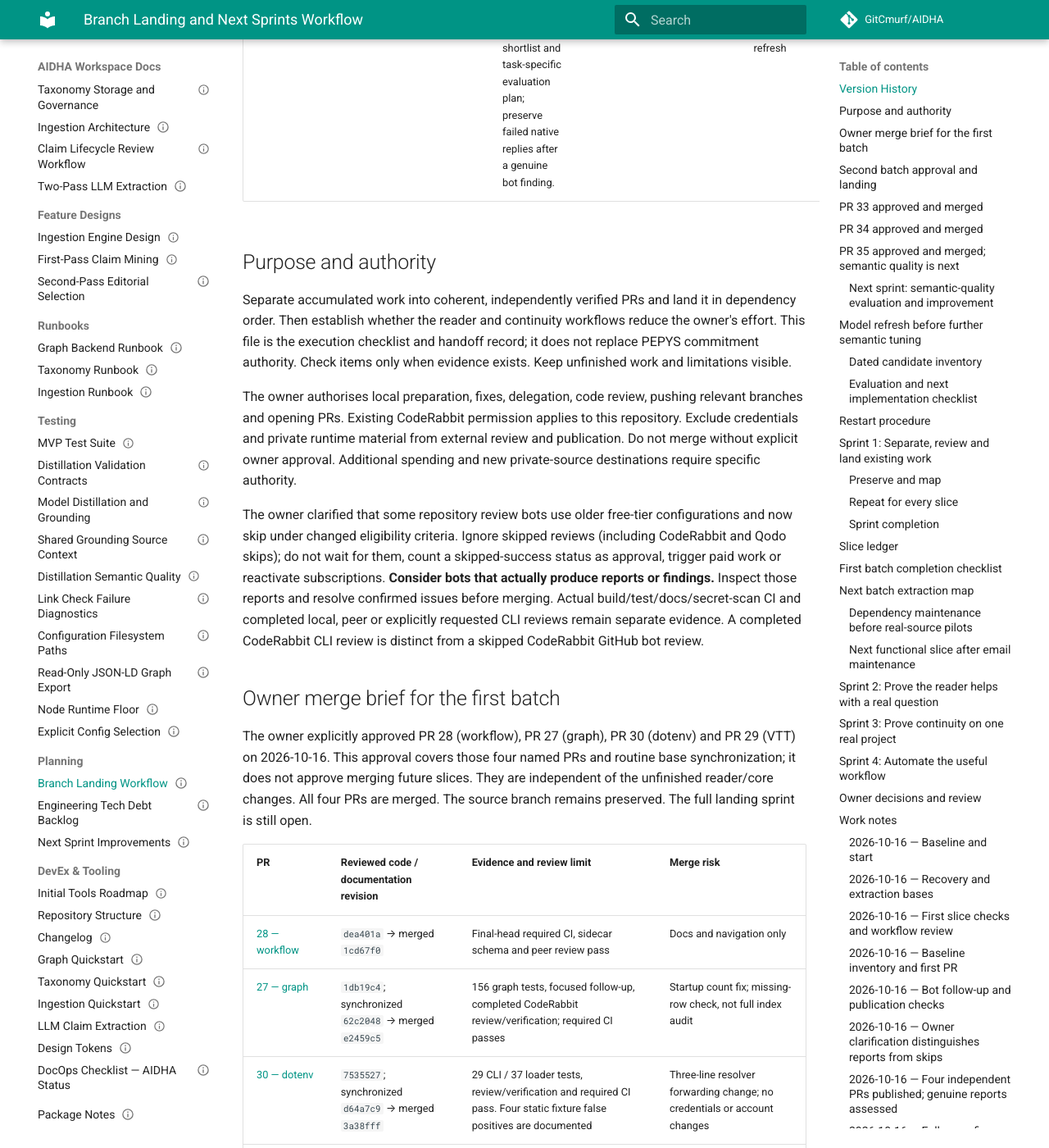
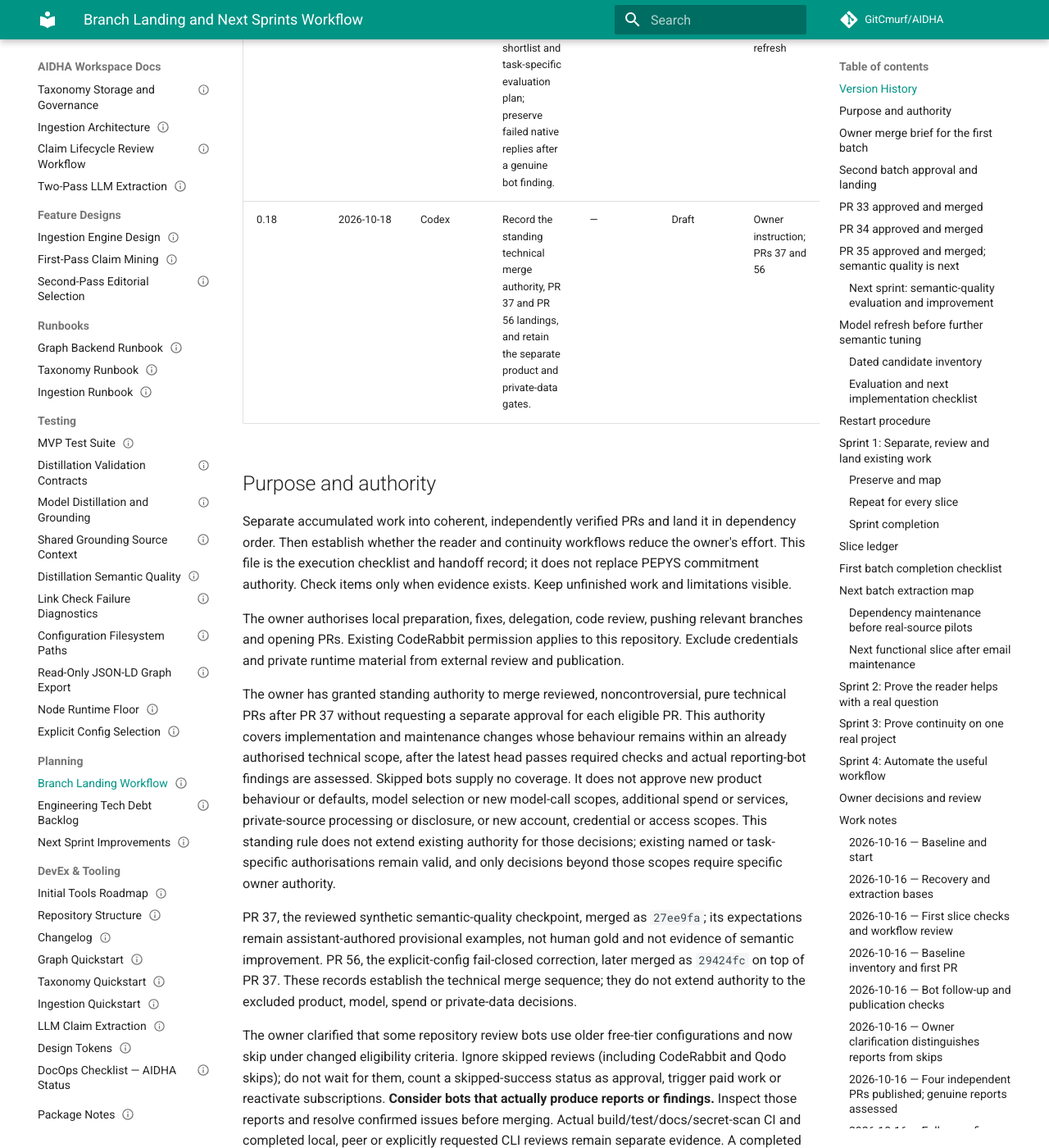
Before and after one commit to GitCmurf/AIDHA, an MkDocs documentation site: the page built from docs/05-planning/plan-015-branch-landing-workflow.md, in a window 1280 px wide and 1400 px high, scrolled down 3937 px. Shown: the whole window at 82% size. Built offline with MkDocs 1.6.1 and Material for MkDocs 9.7.7, drawn with Linux system fonts in a browser that asks for light colours; comment, search, counter and statistics services are not loaded; the version menu is left out; some of the changed text lies outside the part shown.

Commit message:
docs(workflow): record standing technical merge authority

```diff
--- a/docs/01-indices/catalog.json
+++ b/docs/01-indices/catalog.json
@@ -704,8 +704,8 @@
       "document_id": "AIDHA-PLAN-015",
       "owner": "Engineering",
       "status": "Draft",
-      "version": "0.17",
-      "last_updated": "2026-10-17",
+      "version": "0.18",
+      "last_updated": "2026-10-18",
       "title": "Branch Landing and Next Sprints Workflow",
       "type": "PLAN",
       "docops_version": "2.0",
--- a/docs/05-planning/plan-015-branch-landing-workflow.md
+++ b/docs/05-planning/plan-015-branch-landing-workflow.md
@@ -2,8 +2,8 @@
 document_id: AIDHA-PLAN-015
 owner: Engineering
 status: Draft
-version: '0.17'
-last_updated: 2026-10-17
+version: '0.18'
+last_updated: 2026-10-18
 title: Branch Landing and Next Sprints Workflow
 type: PLAN
 docops_version: '2.0'
@@ -14,8 +14,8 @@
 > **Document ID:** AIDHA-PLAN-015
 > **Owner:** Engineering
 > **Status:** Draft
-> **Version:** 0.17
-> **Last Updated:** 2026-10-17
+> **Version:** 0.18
+> **Last Updated:** 2026-10-18
 > **Type:** PLAN
 
 # Branch Landing and Next Sprints Workflow
@@ -41,6 +41,7 @@
 | 0.15 | 2026-10-17 | Codex | Record PR 35 approval, merge-gate sequencing error, corrective slice and semantic-quality priority. | CMF | Draft | PR 35 |
 | 0.16 | 2026-10-17 | Codex | Record the reviewed context correction, semantic checkpoint and explicit hold on unstable experiments. | — | Draft | AIDHA-TESTING-059 |
 | 0.17 | 2026-10-17 | Codex | Refresh the decision-model shortlist and task-specific evaluation plan; preserve failed native replies after a genuine bot finding. | — | Draft | PR 37; owner model refresh |
+| 0.18 | 2026-10-18 | Codex | Record the standing technical merge authority, PR 37 and PR 56 landings, and retain the separate product and private-data gates. | — | Draft | Owner instruction; PRs 37 and 56 |
 
 ## Purpose and authority
 
@@ -51,8 +52,23 @@
 
 The owner authorises local preparation, fixes, delegation, code review, pushing relevant branches
 and opening PRs. Existing CodeRabbit permission applies to this repository. Exclude credentials
-and private runtime material from external review and publication. Do not merge without explicit
-owner approval. Additional spending and new private-source destinations require specific authority.
+and private runtime material from external review and publication.
+
+The owner has granted standing authority to merge reviewed, noncontroversial, pure technical PRs
+after PR 37 without requesting a separate approval for each eligible PR. This authority covers
+implementation and maintenance changes whose behaviour remains within an already authorised
+technical scope, after the latest head passes required checks and actual reporting-bot findings
+are assessed. Skipped bots supply no coverage. It does not approve new product behaviour or defaults,
+model selection or new model-call scopes, additional spend or services, private-source processing
+or disclosure, or new account, credential or access scopes. This standing rule does not extend
+existing authority for those decisions; existing named or task-specific authorisations remain
+valid, and only decisions beyond those scopes require specific owner authority.
+
+PR 37, the reviewed synthetic semantic-quality checkpoint, merged as `27ee9fa`; its expectations
+remain assistant-authored provisional examples, not human gold and not evidence of semantic
+improvement. PR 56, the explicit-config fail-closed correction, later merged as `29424fc` on top
+of PR 37. These records establish the technical merge sequence; they do not extend authority to
+the excluded product, model, spend or private-data decisions.
 
 The owner clarified that some repository review bots use older free-tier configurations and
 now skip under changed eligibility criteria. Ignore skipped reviews (including CodeRabbit and
@@ -306,8 +322,9 @@
 - [ ] Fix confirmed findings from actual bot reports and local/peer/CLI reviews; document rejected
   findings, rerun affected checks and push fixes. Do not activate paid reviews or subscriptions.
 - [ ] Verify actual CI and completed review coverage of the latest head; record limits explicitly.
-- [ ] Present a concise merge brief to the owner; obtain explicit approval before merging.
-- [ ] After an approved merge, refresh dependent bases, revalidate and update the ledger.
+- [ ] Confirm whether the change fits the standing pure-technical authority above; obtain specific
+  owner authority when it crosses any reserved product, model, spend, account or private-data gate.
+- [ ] After a merge, refresh dependent bases, revalidate and update the ledger.
 
 The repeated checklist is a template. Each slice needs its own stage/evidence entry in the ledger;
 checking the template once does not establish completion for every PR. Prefer independent PRs
@@ -321,7 +338,7 @@
   evidence, or retained with an explicit reason and next action.
 - [ ] No private runtime evidence has entered published paths or PRs.
 - [x] Approved first-batch merges are complete and integrated main passes required checks;
-  later slices still require separate approval.
+  later slices follow the current merge authority above.
 - [ ] Deferred product requirements remain in the subsequent sprint checklist.
 
 ## Slice ledger
@@ -337,8 +354,9 @@
 | Email parser dependency maintenance | Verified `main` at `33f40cd`; independent | `021-email-parser-dependencies` / [PR 33](https://github.com/GitCmurf/AIDHA/pull/33) | Merged as `580b94c` from approved `a5d9651`; required CI passes; actual reports assessed | Synthetic malformed-address/mailto tests and ordinary MIME control; no real email |
 | Distillation validation and evidence checks | Verified `main` at `580b94c`; independent of model/pipeline wiring | `022-distillation-validation` / [PR 34](https://github.com/GitCmurf/AIDHA/pull/34) | Merged as `1c83ecb` from approved `dd55b43`; exact integrated tree matches; required CI passes | AIDHA-TESTING-056; mechanical acceptance explicitly does not prove semantic entailment |
 | Bounded model generation and grounding | Verified `main` at `1c83ecb`; uses PR 34 contracts | `023-distillation-pipeline` / [PR 35](https://github.com/GitCmurf/AIDHA/pull/35) | Merged as `5b81d23` from approved `b08f8ab`; exact tree matches; late Greptile finding has separate correction | TESTING-057; default selection unchanged; no live provider calls |
-| Shared grounding source context | Verified `main` at `5b81d23` | `024-grounding-context` / [PR 36](https://github.com/GitCmurf/AIDHA/pull/36) | Ready at `f994fa0`; 276 core tests, complete zero-finding review, all required CI and reporting analyzers pass; merge approval pending | TESTING-058; source text once, per-unit citation IDs, cache version bumped |
-| Semantic-quality evaluation and improvement | Depends on PR 36 at `f994fa0` | `025-semantic-quality` / [PR 37](https://github.com/GitCmurf/AIDHA/pull/37) | Stable checkpoint published; failed-reply evidence correction needs refreshed final-head checks; no production semantic experiment included | Reviewed assistant-authored expectations, not human gold; controlled scores 6/9, 7/9, 6/9 |
+| Shared grounding source context | Verified `main` at `5b81d23` | `024-grounding-context` / [PR 36](https://github.com/GitCmurf/AIDHA/pull/36) | Merged as `be9876c`; source context remains shared and versioned | TESTING-058; source text once, per-unit citation IDs, cache version bumped |
+| Semantic-quality evaluation and improvement | Depends on PR 36 at `f994fa0` | `025-semantic-quality` / [PR 37](https://github.com/GitCmurf/AIDHA/pull/37) | Merged as `27ee9fa`; no production semantic experiment included | Assistant-authored fictional expectations remain provisional, not human gold; controlled scores 6/9, 7/9, 6/9 do not establish improvement |
+| Explicit config selection | Verified `main` at `27ee9fa`; independent fail-closed correction | `060-explicit-config-selection` / [PR 56](https://github.com/GitCmurf/AIDHA/pull/56) | Merged as `29424fc` after current-head checks and report assessment | Missing or invalid explicit config selection fails closed; this is a technical correction, not a new product or model default |
 | Semantic grounding experiment | Depends on reviewed 024; retain acceptance failures | `026-semantic-grounding` / local hold | No PR or merge request; prompt/kind/link changes remain unproven and separate from the checkpoint | Three fresh-run partials and run-to-run variability; no semantic win claimed |
 | Extraction and source distillation | Dependency map pending | Pending | Separate foundational fixes and distillation where contracts permit | AIDHA-PLAN-009, AIDHA-PLAN-010; older reviews require exact-scope checks |
 | Activation and continuity | Dependency map pending; mixed commit `b628643` needs deliberate separation | Pending | Pair public CLI, persistence tests and currently uncommitted supporting docs | PLAN-008, PLAN-011, PLAN-014 |
@@ -472,7 +490,7 @@
 
 | Decision | Needed when | Recommendation and sensible alternatives | Current blocker? |
 | --- | --- | --- | --- |
-| Merge approval | After a concrete PR passes checks and reviews, including actual reporting bots; skipped reviews ignored | Review a concise behaviour/evidence/risk brief; approve individually or an explicitly named dependency sequence | PRs 36 and 37 need separate approval, preferably the named 36 then 37 sequence; preparation continues |
+| Merge authority | Before merging a concrete PR | Apply standing authority to reviewed, noncontroversial pure technical changes after final-head checks and actual report assessment; obtain specific authority for reserved product, model, spend, account or private-data decisions | No repeat approval is required for eligible technical PRs; reserved decisions remain owner gates |
 | Reader usefulness | After one working answer and evidence trail is ready | Use the existing question; another live question is equally valid | Blocks a claim of owner benefit, not implementation |
 | Continuity inputs | Before processing additional private material | One bounded project plus read-only PEPYS snapshot; keep using synthetic material until selected | Blocks the real-input pilot only |
 | New disclosure, spending or account integration | Only if necessary for a selected workflow | Prefer existing authorised routes; present concrete scope and cost before asking | No current new request |
```
